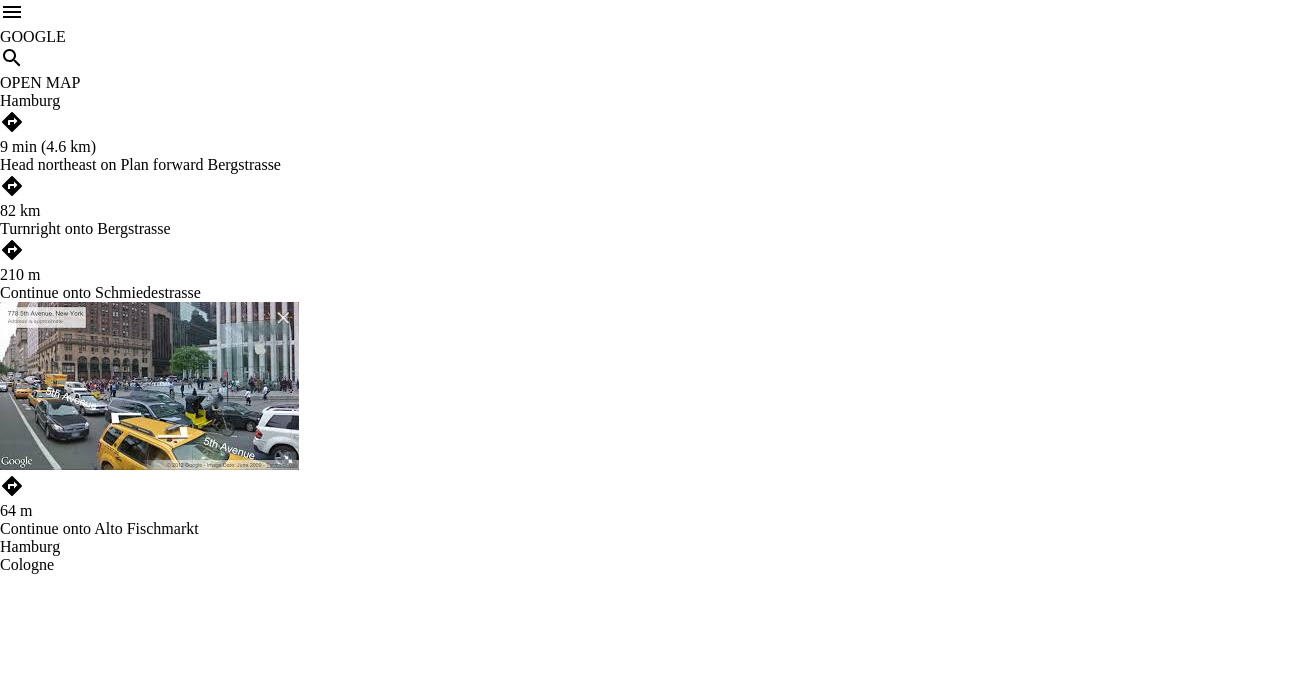
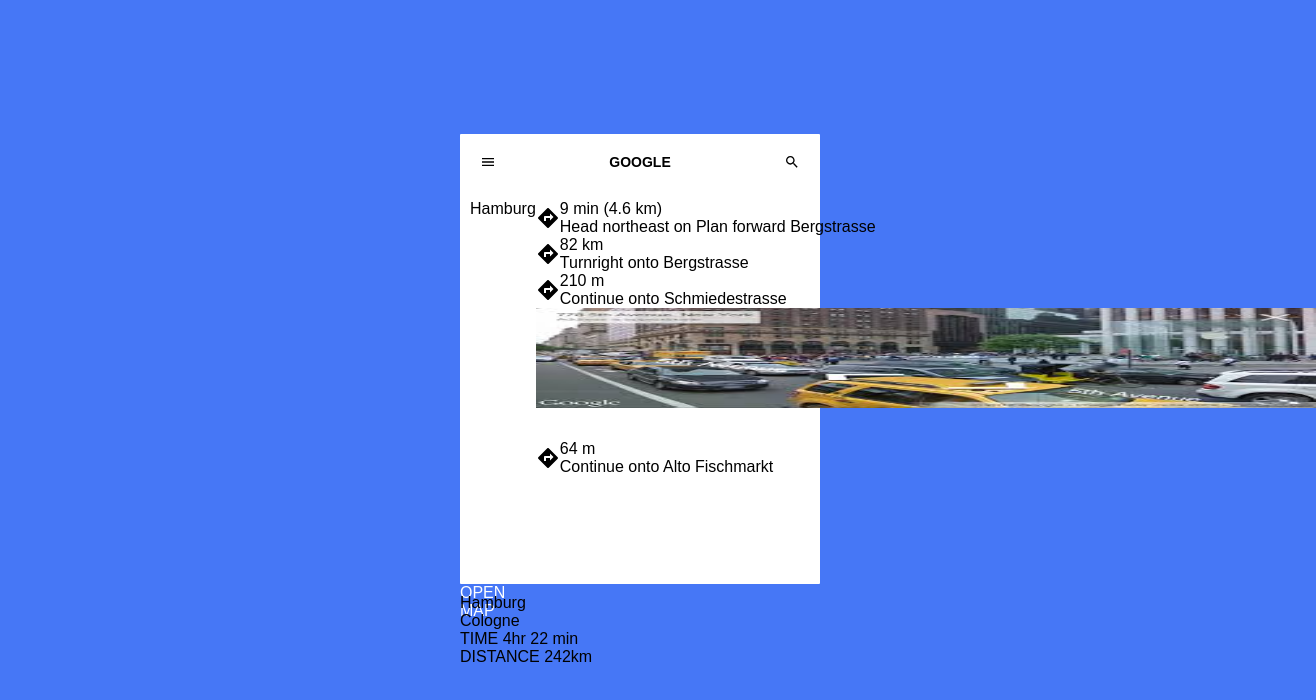
Before and after one commit to Hawa-codes/Loop2-step9, a plain HTML site: page index.html in a window 1280 px wide. Shown: the whole page, 1316 px wide, since content can reach past the window. Drawn offline with Linux system fonts and the light colour scheme.

Commit message:
Loop2-step9

```diff
--- a/index.html
+++ b/index.html
@@ -12,9 +12,8 @@
             <header>
                 <img src="./img/menu.svg" alt="menu" class="menu-icon">
                 <p>GOOGLE</p>
-                <img src="./img/search.svg" alt="search-icon">
+                <img src="./img/search.svg" alt="search" class="search-icon">
             </header>
-            <section class="box">OPEN MAP</section>
             <footer>
                 <p>Hamburg</p>
                 <div class="lists">
@@ -53,13 +52,17 @@
                 </div>
             </footer>
         </section>
+        <section class="box">OPEN MAP</section>
         <section class="overlay">
             <div class="first">
                 <p>Hamburg</p>
                 <span class="line"></span>
                 <p>Cologne</p>
             </div>
-            <div class="second"></div>
+            <div class="second">
+                <p><span>TIME</span> 4hr 22 min</p>
+                <p><span>DISTANCE</span> 242km</p>
+            </div>
         </section>
     </main>
 </body>
--- a/style.css
+++ b/style.css
@@ -4,6 +4,71 @@
     padding: 0;
 }
 
+body {
+    font-family: Arial, sans-serif;
+    background-color: #4677f6;
+    height: 100vh;
+    overflow: hidden;
+    display: flex;
+    align-items: center;
+    justify-content: center;
+}
+
+.container {
+    width: 360px;
+    height: 450px;
+    border-radius: 1px;
+    padding: 0px;
+    background-color: #ffffff;
+}
+
+header {
+    display: flex;
+    flex-direction: row;
+    justify-content: space-between;
+    padding: 20px;
+}
+
+header img {
+    color: #bfbfbf;
+    width: 16px;
+    height: 16px;
+    cursor: pointer;
+}
+
+header p {
+    font-size: 14px;
+    color: black;
+    font-weight: bold;
+}
+
+footer {
+    padding: 10px;
+    display: flex;
+}
+
+.lists {
+    display: flex;
+    flex-direction: column;
+}
+
+.list {
+    display: flex;
+    flex-direction: row;
+}
+
+.street {
+    width: 780px;
+    height: 100px;
+}
+
+.box {
+    background-color: #4677f6;
+    color: #ffffff;
+    width: 20px;
+    height: 10px;
+}
+
 /*
 position: absolute; top: Xpx; left: 50%; transform: translateX(-50%)
 Head northeast on Plan forward Bergstrasse
```
